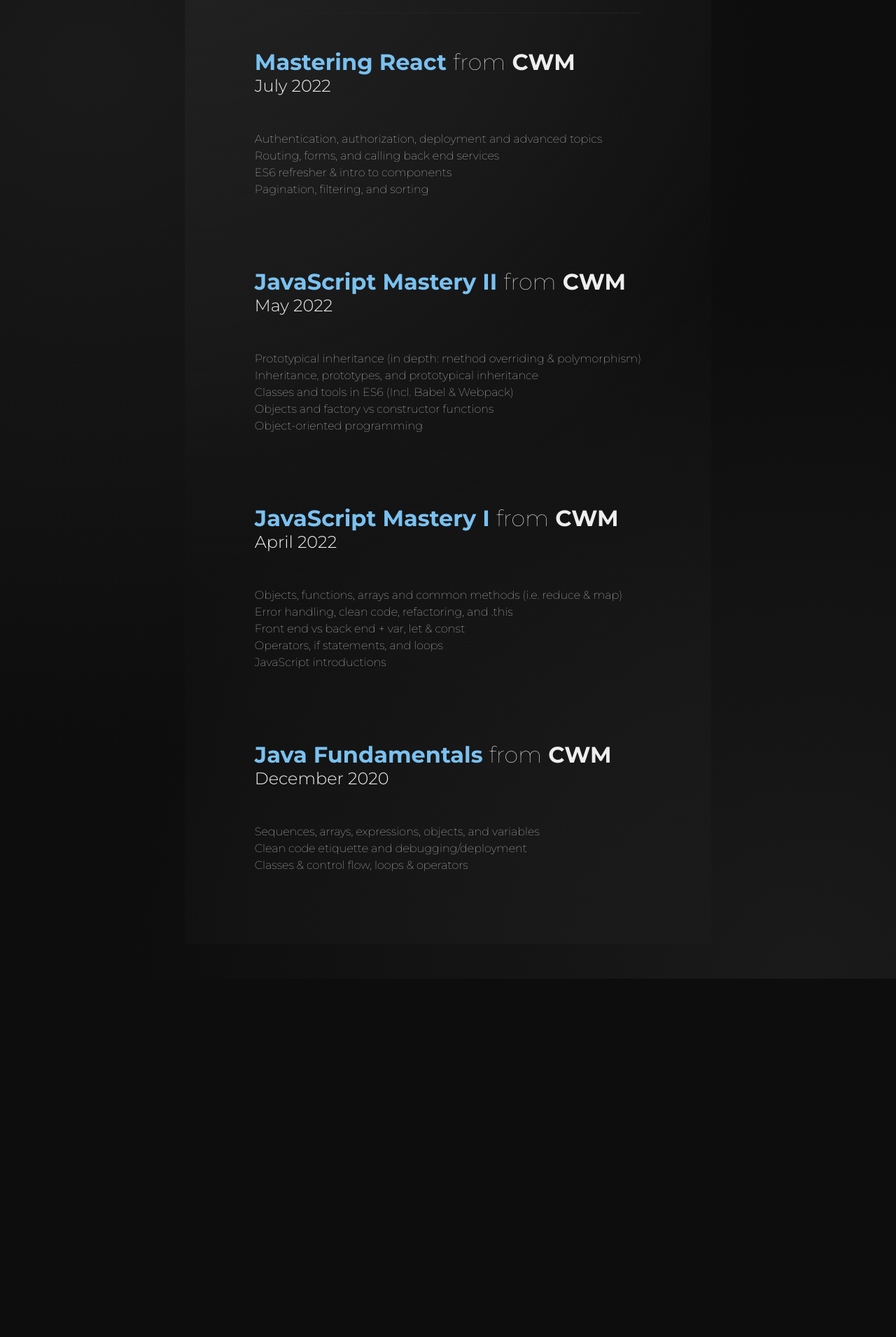
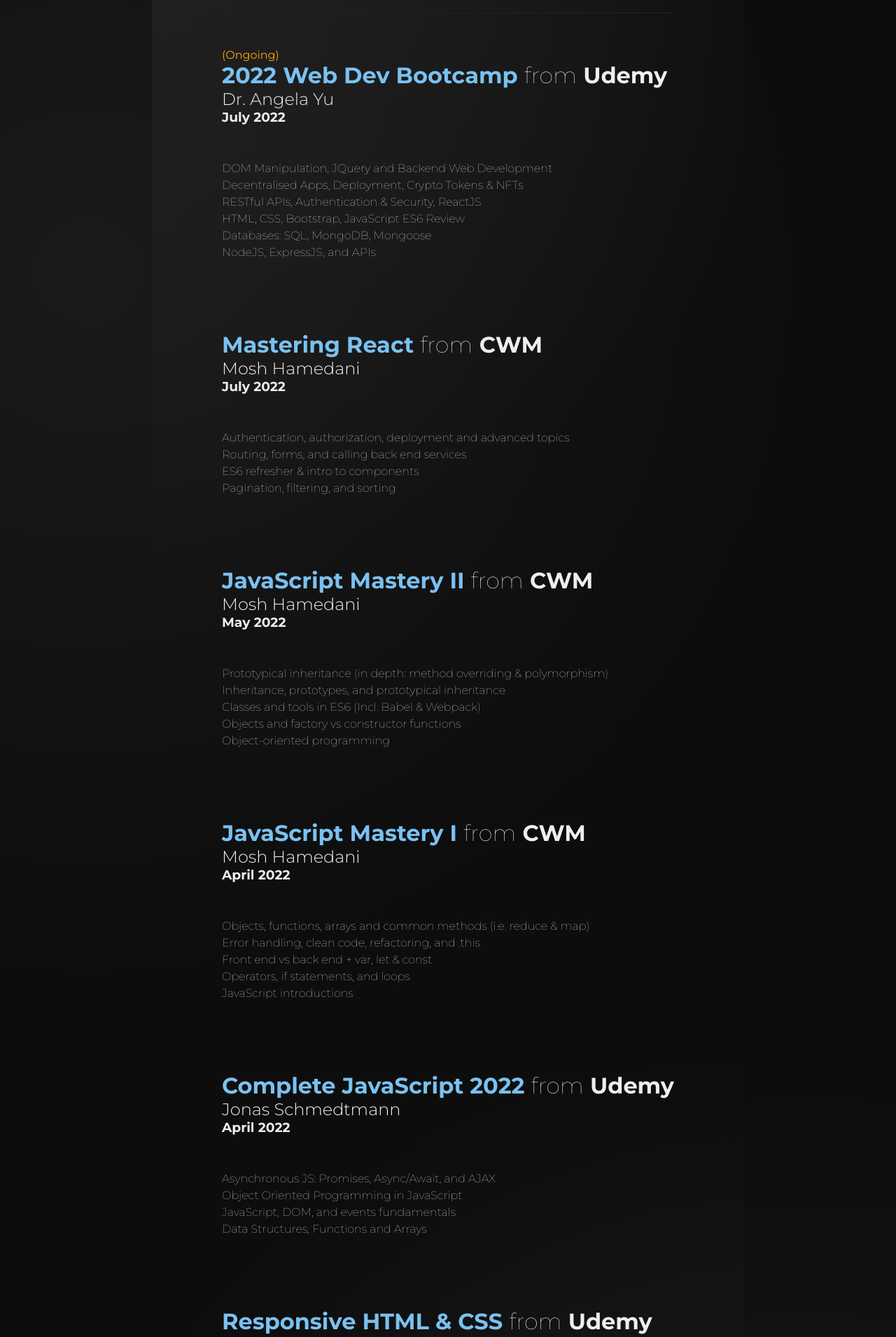
Before and after one commit to cormeistro/coreycollinsm, a React (Create React App) app: page /certificates in a window 1280 px wide. Shown: the part 340-2251 px from the top of the page at 70% size. Before the commit the page ends 1739 px from the top, so only its background shows below. Built offline with nearby package versions, Linux system fonts and the light colour scheme.

Commit message:
Updated Certificates Section
- Added multiple certificates.
- Added complete parameter to cert objects.
- Added ::before with (ongoing) message for coursework not complete

```diff
--- a/src/data/certs.js
+++ b/src/data/certs.js
@@ -1,9 +1,27 @@
 const certsArray = [
     {
         id: 1,
+        title: "2022 Web Dev Bootcamp",
+        company: "Udemy",
+        author: "Dr. Angela Yu",
+        date: "July 2022",
+        complete: false,
+        bullets: [
+            "DOM Manipulation, JQuery and Backend Web Development",
+            "Decentralised Apps, Deployment, Crypto Tokens & NFTs",
+            "RESTful APIs, Authentication & Security, ReactJS",
+            "HTML, CSS, Bootstrap, JavaScript ES6 Review",
+            "Databases: SQL, MongoDB, Mongoose",
+            "NodeJS, ExpressJS, and APIs",
+        ]
+    },
+    {
+        id: 2,
         title: "Mastering React",
         company: "CWM",
+        author: "Mosh Hamedani",
         date: "July 2022",
+        complete: true,
         bullets: [
             "Authentication, authorization, deployment and advanced topics",
             "Routing, forms, and calling back end services",
@@ -12,10 +30,12 @@
         ]
     },
     {
-        id: 2,
+        id: 3,
         title: "JavaScript Mastery II",
         company: "CWM",
+        author: "Mosh Hamedani",
         date: "May 2022",
+        complete: true,
         bullets: [
             "Prototypical inheritance (in depth: method overriding & polymorphism)",
             "Inheritance, prototypes, and prototypical inheritance",
@@ -25,10 +45,12 @@
         ]
     },
     {
-        id: 3,
+        id: 4,
         title: "JavaScript Mastery I",
         company: "CWM",
+        author: "Mosh Hamedani",
         date: "April 2022",
+        complete: true,
         bullets: [
             "Objects, functions, arrays and common methods (i.e. reduce & map)",
             "Error handling, clean code, refactoring, and .this",
@@ -38,10 +60,40 @@
         ]
     },
     {
-        id: 4,
+        id: 5,
+        title: "Complete JavaScript 2022",
+        company: "Udemy",
+        author: "Jonas Schmedtmann",
+        date: "April 2022",
+        complete: true,
+        bullets: [
+            "Asynchronous JS: Promises, Async/Await, and AJAX",
+            "Object Oriented Programming in JavaScript",
+            "JavaScript, DOM, and events fundamentals",
+            "Data Structures, Functions and Arrays",
+        ]
+    },
+    {
+        id: 6,
+        title: "Responsive HTML & CSS",
+        company: "Udemy",
+        author: "Jonas Schmedtmann",
+        date: "April 2022",
+        complete: true,
+        bullets: [
+            "Web Design rules, freamework & layout patterns",
+            "Layouts, Floats, Flexbox & Grid Fundamentals",
+            "Classes & control flow, loops & operators",
+            "HTML & CSS Fundamentals",
+        ]
+    },
+    {
+        id: 7,
         title: "Java Fundamentals",
         company: "CWM",
+        author: "Mosh Hamedani",
         date: "December 2020",
+        complete: true,
         bullets: [
             "Sequences, arrays, expressions, objects, and variables",
             "Clean code etiquette and debugging/deployment",
--- a/src/pages/certificates/components/certsComponent/certsComponent.css
+++ b/src/pages/certificates/components/certsComponent/certsComponent.css
@@ -25,11 +25,6 @@
     }
 }
 
-.certs-comp {
-    display: grid;
-    gap: 100px;
-}
-
 .cert {
     display: grid;
     gap: 50px;
@@ -50,3 +45,13 @@
 .cert li {
     list-style: none;
 }
+
+.certs-comp .ongoing::before {
+    content: "(Ongoing)";
+    color: orange;
+}
+
+.certs-comp {
+    display: grid;
+    gap: 100px;
+}
--- a/src/pages/certificates/components/certsComponent/certsComponent.jsx
+++ b/src/pages/certificates/components/certsComponent/certsComponent.jsx
@@ -5,15 +5,20 @@
 class CertsComponent extends Component {
     state = { certs: Certs }
 
+    isComplete(cert) {
+        if (!cert) return "ongoing";
+    }
+
     render() {
         return (
             <div className="certs-comp">
                 {this.state.certs.map( cert => {
                     return (
                         <div className="cert" key={cert.id}>
-                            <div className="cert-header">
+                            <div className={"cert-header " + this.isComplete(cert.complete)}>
                                 <h1><span className="blue-text">{cert.title}</span> <span className="thin-text">from</span> {cert.company}</h1>
-                                <h2>{cert.date}</h2>
+                                <h2>{cert.author}</h2>
+                                <h3>{cert.date}</h3>
                             </div>
                             <ul>
                                 {cert.bullets.map( bullet => {
--- a/src/pages/home/containers/heroSection/heroSection.css
+++ b/src/pages/home/containers/heroSection/heroSection.css
@@ -75,9 +75,13 @@
 
 .hero-section-cta button:hover {
     border-color: var(--accent-bright) !important;
-    color: var(--accent-bright);
 }
 
 .hero-section-cta .cta button {
-    border-color: var(--accent-light);
+    background-color: var(--accent-light);
+    border: solid 1px var(--accent-bright);
 }
+
+.hero-section-cta .cta button:hover {
+    background-color: var(--accent-bright);
+}
```
